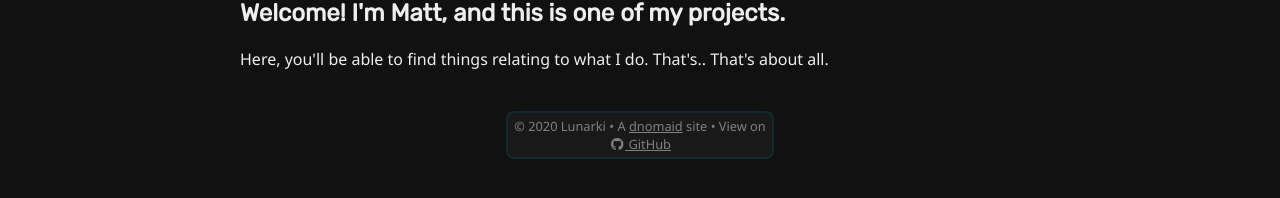
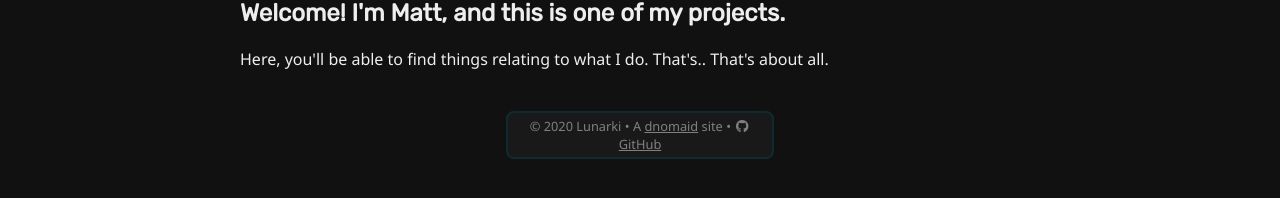
Before and after one commit to SharaNara/SharaNara.github.io, a Jekyll site: the page built from pages/index.html, in a window 1280 px wide. Shown: the part 117-315 px from the top of the page. Built offline with Jekyll 4.4.1, drawn with Linux system fonts in a browser that asks for light colours.

Commit message:
Fix Footer?

```diff
--- a/_includes/foot.html
+++ b/_includes/foot.html
@@ -11,5 +11,5 @@
 
   &bull;
 
-  View on <a href="https://github.com/Lunarki/Lunarki.github.io" class="social"><i class="fab fa-fw fa-github"></i> GitHub</a>
+  <a href="https://github.com/Lunarki/Lunarki.github.io" class="social"><i class="fab fa-fw fa-github"></i> GitHub</a>
 </p>
```
